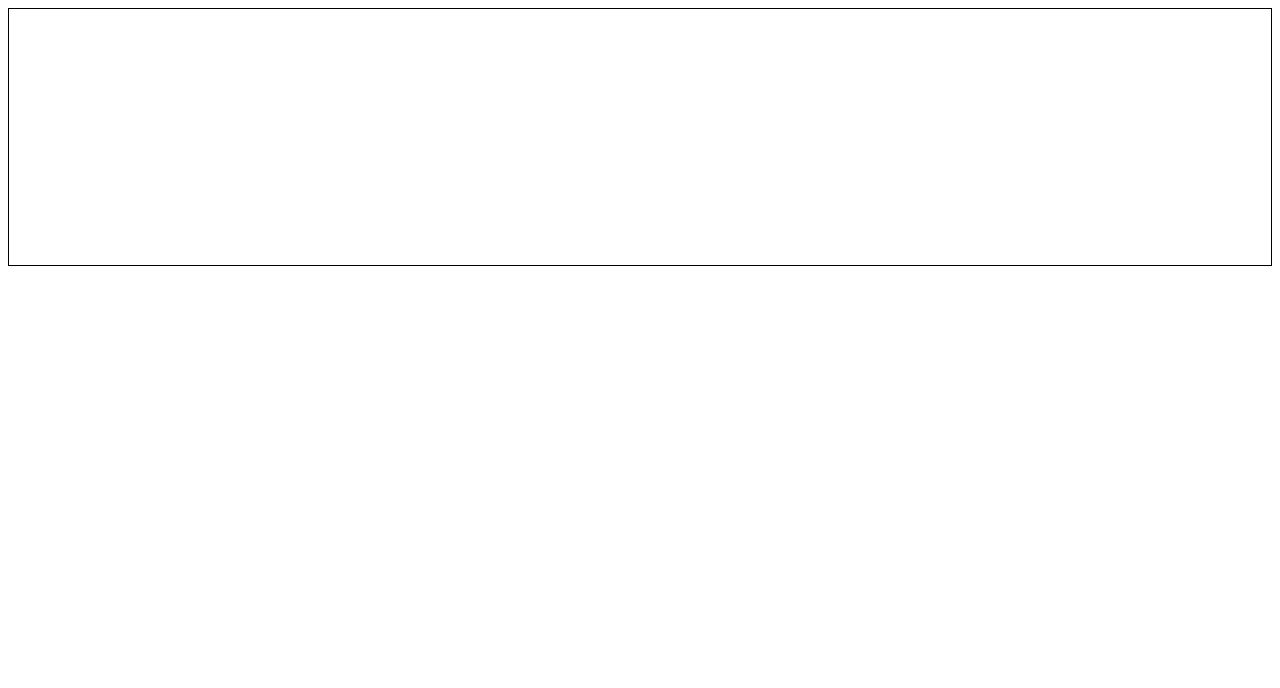
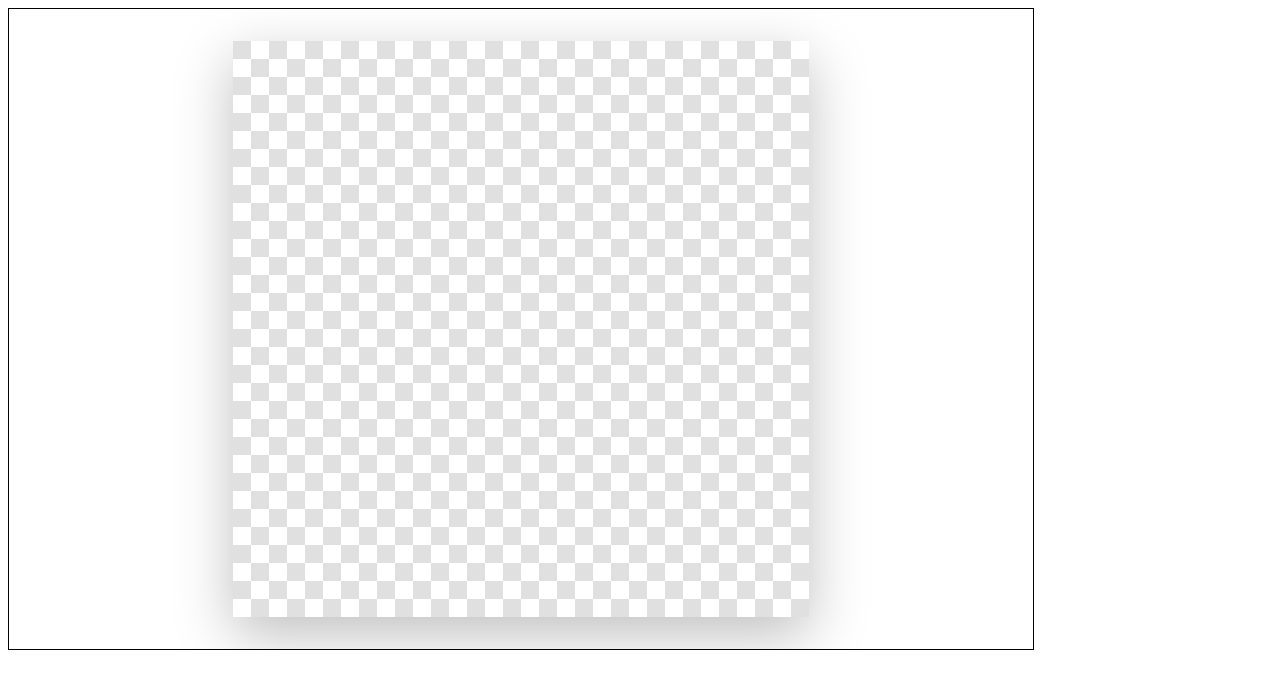
Before and after one commit to EddyMontenegro77/PixelArtStudio, an Angular app in the folder pixel-art-studio/: page / in a window 1280 px wide. Both pictures are taken after a click on the button "Create Canvas". Shown: the top 688 px of the page. Built offline with nearby package versions, Linux system fonts and the light colour scheme.

Commit message:
Canvas with pan, zoom and hover
Added properties to canvas for transforming and scaling canvas and its container.

Getting the real position of cursor over canvas was necessary.

```diff
--- a/pixel-art-studio/src/app/components/canvas/canvas.html
+++ b/pixel-art-studio/src/app/components/canvas/canvas.html
@@ -1,4 +1,13 @@
-<div class="canvas-container">
+<div
+  class="canvas-container"
+  #canvasContainer
+  (wheel)="onWheel($event)"
+  (pointerdown)="onPanStart($event)"
+  (pointermove)="onPanMove($event)"
+  (pointerup)="onPanEnd()"
+  (pointerleave)="onPanEnd()"
+  [class.panning]="isPanning"
+>
   <canvas
     #gridCanvas
     (pointerdown)="onPointerDown($event)"
--- a/pixel-art-studio/src/app/components/canvas/canvas.scss
+++ b/pixel-art-studio/src/app/components/canvas/canvas.scss
@@ -1,11 +1,25 @@
 .canvas-container {
   border: 1px solid #000;
-  border: 1px solid #000;
-  overflow: auto;
-  max-width: 100vw;
-  max-height: 100vh;
+  width: 80vw;
+  height: 80vh;
+  overflow: hidden;
+  position: relative;
+
+  display: flex;
+  align-items: flex-start;
+  justify-content: flex-start;
+
+  &.panning {
+    cursor: grab;
+  }
+  &.panning:active {
+    cursor: grabbing;
+  }
+
   canvas {
     display: block;
     image-rendering: pixelated;
+    box-shadow: 0 8px 24px rgba(0, 0, 0, 0.25);
+    background-color: #fff;
   }
 }
--- a/pixel-art-studio/src/app/components/canvas/canvas.ts
+++ b/pixel-art-studio/src/app/components/canvas/canvas.ts
@@ -4,6 +4,12 @@ import { ToolManagerService } from '../../services/tool-manager.service';
 import { ProjectService } from '../../services/project.service';
 import { FrameModel } from '../../models/frame.model';
 import { LayerModel } from '../../models/layer.model';
+import { CanvasZoomService } from '../../services/canvas-zoom.service';
+import {
+  getCursorCanvasPosition,
+  getCursorContainerPosition,
+  updatePanToKeepPointUnderCursor,
+} from './canvas.utils';
 
 @Component({
   selector: 'app-canvas',
@@ -12,13 +18,25 @@ import { LayerModel } from '../../models/layer.model';
   styleUrl: './canvas.scss',
 })
 export class Canvas {
+  @ViewChild('canvasContainer') canvasContainer!: ElementRef<HTMLDivElement>;
+
   private width: number = 32;
   private height: number = 32;
   private pixelSize: number = 8;
+  private zoomScale: number = 1;
 
+  // View Attributes
   private canvas: HTMLCanvasElement | null = null;
   private canvasContext: CanvasRenderingContext2D | null = null;
   isViewReady: boolean = false;
+
+  isPanning = false;
+  startX = 0;
+  startY = 0;
+  panX = 0;
+  panY = 0;
+  hoverX: number | null = null;
+  hoverY: number | null = null;
 
   // Event Attributes
   isPointerDown: boolean = false;
@@ -30,16 +48,27 @@ export class Canvas {
   constructor(
     private toolManagerService: ToolManagerService,
     private projectService: ProjectService,
+    private canvasZoomService: CanvasZoomService,
   ) {
+    this.canvasZoomService.pixelSize$.subscribe((size) => {
+      this.zoomScale = size / this.pixelSize;
+      if (this.isViewReady) {
+        this.configureCanvas();
+        this.renderFrame();
+        this.applyTransform();
+      }
+      this.toolManagerService.setPixelSize(this.pixelSize * this.zoomScale);
+    });
+
     this.projectService.project$.subscribe((project) => {
       if (!project) return;
       this.width = project.width;
       this.height = project.height;
-      this.pixelSize = project.pixelSize;
       this.activeFrame = project.getActiveFrame();
       this.activeLayer = this.activeFrame.getActiveLayer();
 
       if (this.isViewReady) {
+        this.setInitialZoom();
         this.configureCanvas();
         this.renderFrame();
       }
@@ -48,6 +77,9 @@ export class Canvas {
 
   ngAfterViewInit() {
     this.isViewReady = true;
+    if (this.activeFrame) {
+      this.setInitialZoom();
+    }
     this.configureCanvas();
     this.renderFrame();
   }
@@ -58,17 +90,20 @@ export class Canvas {
 
     this.canvas.width = this.width * this.pixelSize;
     this.canvas.height = this.height * this.pixelSize;
+    this.centerCanvas();
+    this.applyTransform();
   }
 
   renderFrame(): void {
     if (!this.canvasContext || !this.activeFrame) return;
 
-    this.canvasContext.clearRect(0, 0, this.canvas!.width, this.canvas!.height);
+    this.renderCheckerboard();
 
     const layerList = this.activeFrame.getLayers();
     layerList.forEach((layer) => {
       if (layer.isVisible()) this.renderGrid(layer.getGrid());
     });
+    this.renderHover();
   }
 
   renderGrid(grid: GridModel): void {
@@ -92,40 +127,177 @@ export class Canvas {
     );
   }
 
+  renderHover(): void {
+    if (!this.canvasContext) return;
+    if (this.hoverX === null || this.hoverY === null) return;
+
+    this.canvasContext.fillStyle = 'rgba(0,0,0,0.15)';
+    this.canvasContext.fillRect(
+      this.hoverX * this.pixelSize,
+      this.hoverY * this.pixelSize,
+      this.pixelSize,
+      this.pixelSize,
+    );
+
+    this.canvasContext.strokeStyle = 'rgba(0,0,0,0.4)';
+    this.canvasContext.strokeRect(
+      this.hoverX * this.pixelSize,
+      this.hoverY * this.pixelSize,
+      this.pixelSize,
+      this.pixelSize,
+    );
+  }
+
+  renderCheckerboard(): void {
+    if (!this.canvasContext) return;
+
+    const light = '#ffffff';
+    const dark = '#e0e0e0';
+
+    for (let y = 0; y < this.height; y++) {
+      for (let x = 0; x < this.width; x++) {
+        const isDark = (x + y) % 2 === 0;
+        this.canvasContext.fillStyle = isDark ? dark : light;
+        this.canvasContext.fillRect(
+          x * this.pixelSize,
+          y * this.pixelSize,
+          this.pixelSize,
+          this.pixelSize,
+        );
+      }
+    }
+  }
+
   // Event handlers
 
   onPointerDown(event: PointerEvent): void {
+    if (this.isPanning) return;
+    if (event.button !== 0) return;
     const changed = this.toolManagerService.onPointerDown(event);
     if (changed) this.renderFrame();
   }
 
   onPointerUp(event: PointerEvent): void {
+    this.hoverX = null;
+    this.hoverY = null;
     const changed = this.toolManagerService.onPointerUp(event);
     if (changed) this.renderFrame();
   }
 
   onPointermove(event: PointerEvent): void {
+    if (this.isPanning) return;
     if (!this.canvas) return;
+
+    const containerBounds = this.canvasContainer.nativeElement.getBoundingClientRect();
+    const { cursorX, cursorY } = getCursorContainerPosition(event, containerBounds);
+    const { canvasX, canvasY } = getCursorCanvasPosition(
+      cursorX,
+      cursorY,
+      this.panX,
+      this.panY,
+      this.zoomScale,
+    );
+    this.hoverX = Math.floor(canvasX / this.pixelSize);
+    this.hoverY = Math.floor(canvasY / this.pixelSize);
+
     const changed = this.toolManagerService.onPointerMove(event);
-    if (changed) this.renderFrame();
+    this.renderFrame();
   }
 
-  // Getters and Setters
+  onWheel(event: WheelEvent): void {
+    event.preventDefault();
+
+    const container = this.canvasContainer.nativeElement;
+    const containerBounds = container.getBoundingClientRect();
+
+    const oldScale = this.zoomScale;
+    const newSize = this.canvasZoomService.zoom(event.deltaY);
+    const newScale = newSize / this.pixelSize;
+    if (newScale === oldScale) return;
+
+    const { cursorX, cursorY } = getCursorContainerPosition(event, containerBounds);
+
+    const { canvasX, canvasY } = getCursorCanvasPosition(
+      cursorX,
+      cursorY,
+      this.panX,
+      this.panY,
+      oldScale,
+    );
+
+    this.zoomScale = newScale;
+    const { panX, panY } = updatePanToKeepPointUnderCursor(
+      cursorX,
+      cursorY,
+      canvasX,
+      canvasY,
+      newScale,
+    );
+    this.panX = panX;
+    this.panY = panY;
+    this.applyTransform();
+  }
+
+  onPanStart(event: PointerEvent) {
+    if (event.button !== 1) return; // middle button
+    this.isPanning = true;
+
+    this.startX = event.clientX;
+    this.startY = event.clientY;
+    event.preventDefault();
+    event.stopPropagation();
+  }
+
+  onPanMove(event: PointerEvent) {
+    if (!this.isPanning) return;
+    const dx = event.clientX - this.startX;
+    const dy = event.clientY - this.startY;
+    this.panX += dx;
+    this.panY += dy;
+    this.startX = event.clientX;
+    this.startY = event.clientY;
+    this.applyTransform();
+  }
+
+  onPanEnd() {
+    this.isPanning = false;
+  }
 
   setPixelSize(size: number): void {
     this.pixelSize = size;
     this.configureCanvas();
   }
 
-  getPixelSize(): number {
-    return this.pixelSize;
+  private applyTransform(): void {
+    if (!this.canvas) return;
+    this.canvas.style.transformOrigin = 'top left';
+    this.canvas.style.transform = `translate(${this.panX}px, ${this.panY}px) scale(${this.zoomScale})`;
   }
 
-  getWidth(): number {
-    return this.width;
+  private centerCanvas(): void {
+    if (!this.canvasContainer || !this.canvas) return;
+    const container = this.canvasContainer.nativeElement;
+
+    const containerW = container.clientWidth;
+    const containerH = container.clientHeight;
+    const canvasW = this.canvas.width * this.zoomScale;
+    const canvasH = this.canvas.height * this.zoomScale;
+
+    // Calculate panning for centering
+    this.panX = Math.max(0, (containerW - canvasW) / 2);
+    this.panY = Math.max(0, (containerH - canvasH) / 2);
   }
 
-  getHeight(): number {
-    return this.height;
+  private setInitialZoom(): void {
+    if (!this.canvasContainer || this.width <= 0 || this.height <= 0) return;
+    const container = this.canvasContainer.nativeElement;
+
+    // How many pixels of canvas fit in both axes
+    const fitX = Math.floor(container.clientWidth / this.width);
+    const fitY = Math.floor(container.clientHeight / this.height);
+
+    const fit = Math.max(1, Math.min(fitX, fitY)); // Fitting zoom
+    const initial = Math.max(1, Math.floor(fit * 0.9)); // start slightly zoomed out
+    this.canvasZoomService.setPixelSize(initial);
   }
 }
--- /dev/null
+++ b/pixel-art-studio/src/app/services/canvas-zoom.service.ts
@@ -0,0 +1,27 @@
+import { Injectable } from '@angular/core';
+import { BehaviorSubject } from 'rxjs';
+
+@Injectable({
+  providedIn: 'root',
+})
+export class CanvasZoomService {
+  private pixelSizeSubject = new BehaviorSubject<number>(8);
+  pixelSize$ = this.pixelSizeSubject.asObservable();
+
+  private minPixelSize: number = 2;
+  private maxPixelSize: number = 80;
+
+  zoom(deltaY: number): number {
+    const direction = Math.sign(deltaY);
+    const nextPixelSize = this.pixelSizeSubject.value - direction;
+    const clamped = Math.max(this.minPixelSize, Math.min(this.maxPixelSize, nextPixelSize));
+    if (clamped !== this.pixelSizeSubject.value) {
+      this.pixelSizeSubject.next(clamped);
+    }
+    return clamped;
+  }
+
+  setPixelSize(size: number): void {
+    this.pixelSizeSubject.next(size);
+  }
+}
--- a/pixel-art-studio/src/app/services/tool-manager.service.ts
+++ b/pixel-art-studio/src/app/services/tool-manager.service.ts
@@ -36,6 +36,10 @@ export class ToolManagerService {
     this.activeTool = this.tools.get(toolType)!;
   }
 
+  setPixelSize(size: number): void {
+    this.toolContext.pixelSize = size;
+  }
+
   private isContextReady(): boolean {
     return !!this.toolContext.activeLayer && !!this.toolContext.historyManager;
   }
--- a/pixel-art-studio/src/styles.scss
+++ b/pixel-art-studio/src/styles.scss
@@ -1 +1,4 @@
-/* You can add global styles to this file, and also import other style files */
+:root {
+  margin: 0;
+  padding: 0;
+}
```
Also changed, not shown: pixel-art-studio/src/app/components/canvas/canvas.utils.ts (+40 -2 lines), 1 other file (tests, documents, lock files or other folders).
